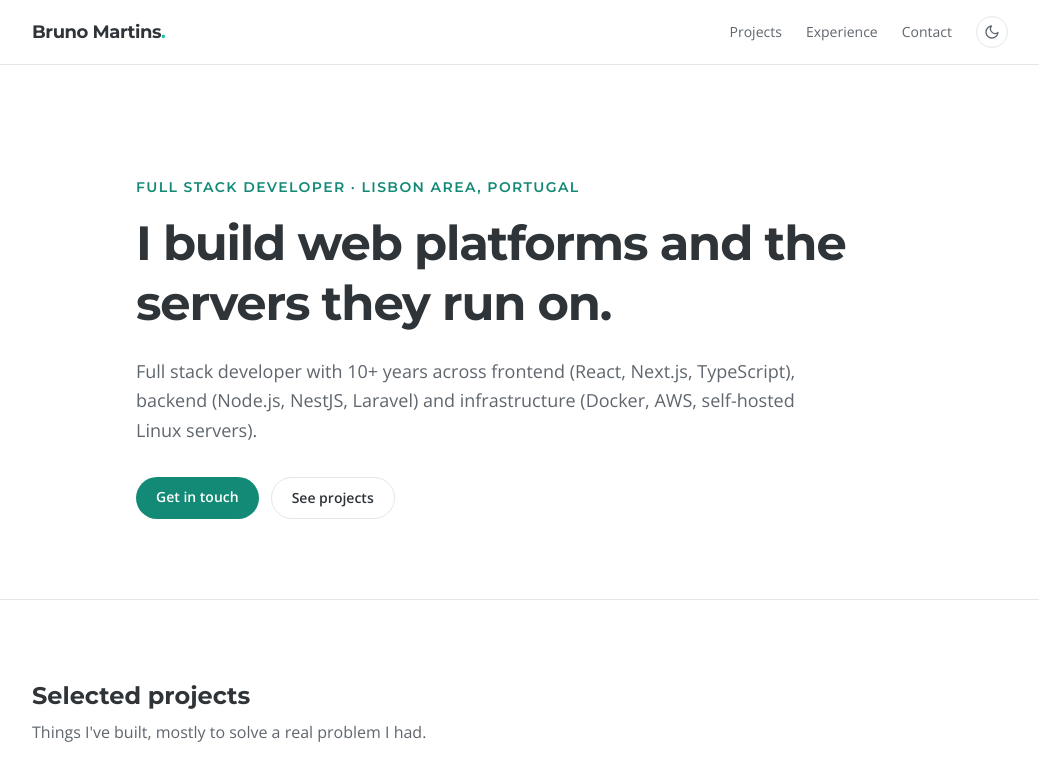
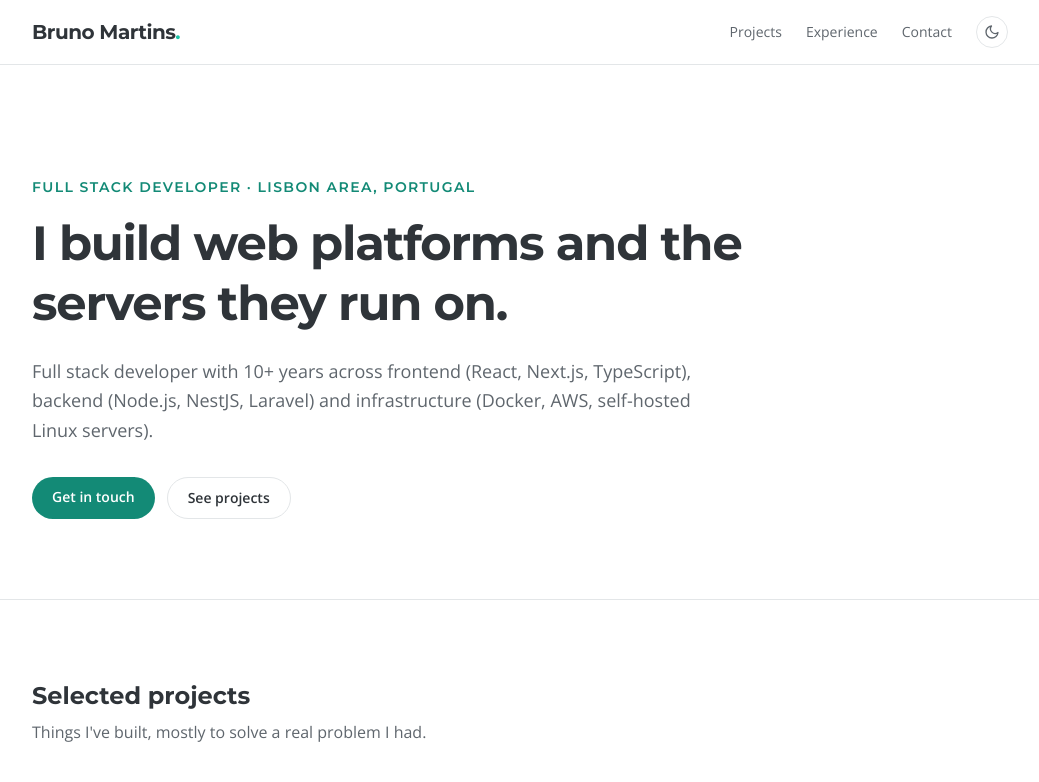
Before and after one commit to BrunMartins/portfolio, a React (Vite) app: page / in a window 1280 px wide. Shown: the top 782 px of the page, without its empty margins (120-1159 px from the left). Built offline with nearby package versions, Linux system fonts and the light colour scheme; a web font is replaced by a local one.

Commit message:
Fix page width after the footer change; slightly larger logo

```diff
--- a/src/App.tsx
+++ b/src/App.tsx
@@ -25,7 +25,7 @@ export function App() {
       <div className="flex min-h-screen flex-col">
         <ScrollToTop />
         <SiteHeader />
-        <main className="flex flex-1 flex-col">
+        <main className="flex flex-1 flex-col [&>*]:w-full">
           <Switch>
             <Route path="/" component={Home} />
             <Route path="/projects/grupo-260" component={Grupo260} />
--- a/src/components/site-header.tsx
+++ b/src/components/site-header.tsx
@@ -7,7 +7,7 @@ export function SiteHeader() {
   return (
     <header className="sticky top-0 z-10 border-b border-line bg-paper/85 backdrop-blur">
       <div className="mx-auto flex max-w-5xl items-center justify-between px-6 py-4">
-        <Link href="/" className="whitespace-nowrap font-display text-lg font-bold tracking-tight">
+        <Link href="/" className="whitespace-nowrap font-display text-xl font-bold tracking-tight">
           {profile.name}
           <span className="text-accent-bright">.</span>
         </Link>
```
